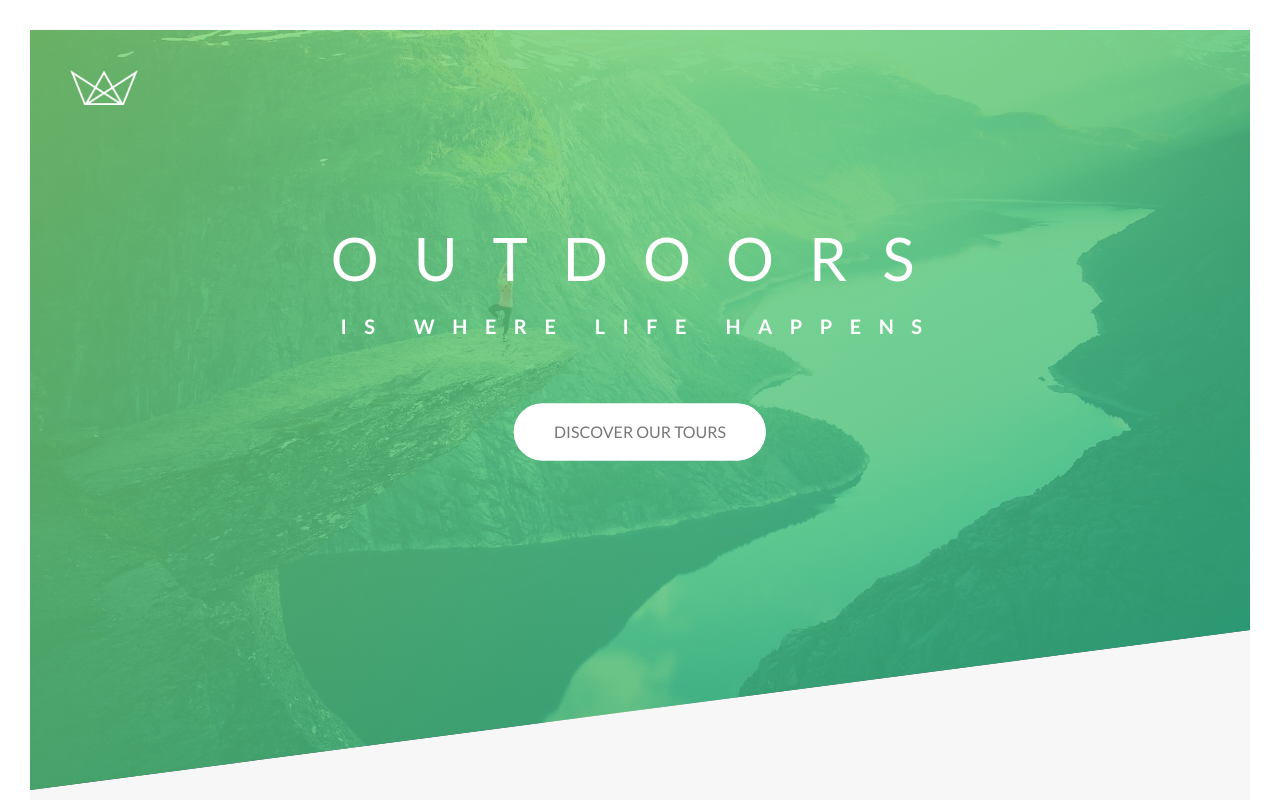
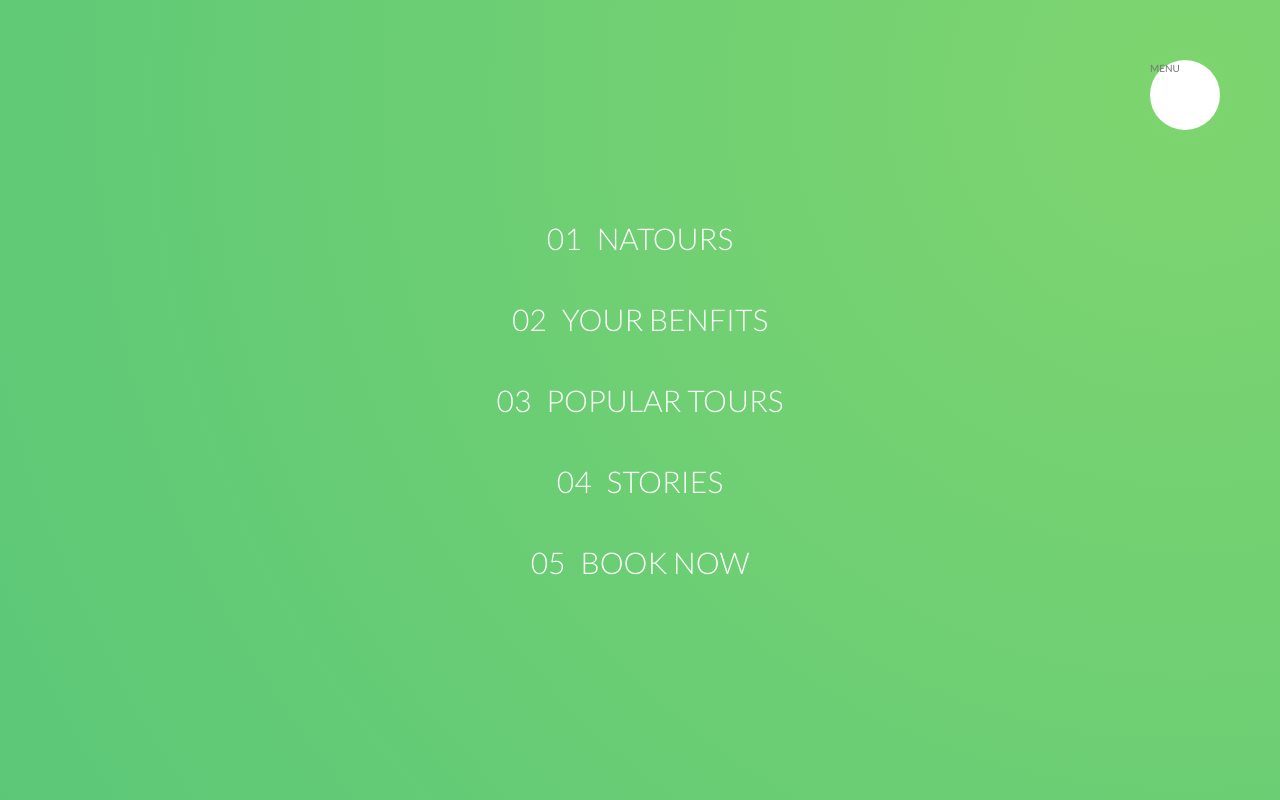
Before and after one commit to ayush987goyal/natours-scss, a website: page index.html in a window 1280 px wide. Shown: the top 800 px of the page. Drawn offline with Linux system fonts and the light colour scheme.

Commit message:
added navigation section with a background and links with styles

```diff
--- a/index.html
+++ b/index.html
@@ -13,6 +13,25 @@
         <title>Natours | Exciting tours for adventurous people</title>
     </head>
     <body>
+
+        <div class="navigation">
+            <input type="checkbox" class="navigation__checkbox" id="navi-toggle">
+
+            <label for="navi-toggle" class="navigation__button">MENU</label>
+
+            <div class="navigation__background">&nbsp;</div>
+
+            <nav class="navigation__nav">
+                <ul class="navigation__list">
+                    <li class="navigation__item"><a href="#" class="navigation__link"><span>01</span>Natours</a></li>
+                    <li class="navigation__item"><a href="#" class="navigation__link"><span>02</span>Your benfits</a></li>
+                    <li class="navigation__item"><a href="#" class="navigation__link"><span>03</span>Popular tours</a></li>
+                    <li class="navigation__item"><a href="#" class="navigation__link"><span>04</span>Stories</a></li>
+                    <li class="navigation__item"><a href="#" class="navigation__link"><span>05</span>Book now</a></li>
+                </ul>
+            </nav>
+        </div>
+
         <header class="header">
             <div class="header__logo-box">
                 <img src="img/logo-white.png" alt="Logo" class="header__logo">
--- /dev/null
+++ b/sass/layout/_navigation.scss
@@ -0,0 +1,79 @@
+.navigation {
+    &__checkbox {
+        display: none;
+    }
+
+    &__button {
+        background-color: $color-white;
+        height: 7rem;
+        width: 7rem;
+        border-radius: 50%;
+        position: fixed;
+        top: 6rem;
+        right: 6rem;
+        z-index: 2000;
+    }
+
+    &__background {
+        height: 6rem;
+        width: 6rem;
+        border-radius: 50%;
+        position: fixed;
+        top: 6.5rem;
+        right: 6.5rem;
+        background-image: radial-gradient($color-primary-light, $color-primary-dark);
+        z-index: 1000;
+
+        transform: scale(80);
+    }
+
+    &__nav {
+        height: 100vh;
+        width: 100%;
+        position: fixed;
+        top: 0;
+        right: 0;
+        z-index: 1500;
+    }
+
+    &__list {
+        position: absolute;
+        top: 50%;
+        left: 50%;
+        transform: translate(-50%, -50%);
+        list-style: none;
+        text-align: center;
+    }
+
+    &__item {
+        margin: 1rem;
+    }
+
+    &__link {
+        &:link,
+        &:visited {
+            display: inline-block;
+            font-size: 3rem;
+            font-weight: 300;
+            padding: 1rem 2rem;
+            color: $color-white;
+            text-decoration: none;
+            text-transform: uppercase;
+            background-image: linear-gradient(120deg, transparent 0%, transparent 50%, $color-white 50%);
+            background-size: 220%;
+            transition: all .4s;
+
+            span {
+                margin-right: 1.5rem;
+                display: inline-block;
+            }
+        }
+
+        &:hover,
+        &:active {
+            background-position: 100%;
+            color: $color-primary;
+            transform: translateX(1rem);
+        }
+    }
+}
--- a/sass/main.scss
+++ b/sass/main.scss
@@ -18,5 +18,6 @@
 @import 'layout/grid';
 @import 'layout/footer';
 @import 'layout/header';
+@import 'layout/navigation';
 
 @import 'pages/home';
```
Also changed, not shown: css/style.css.
